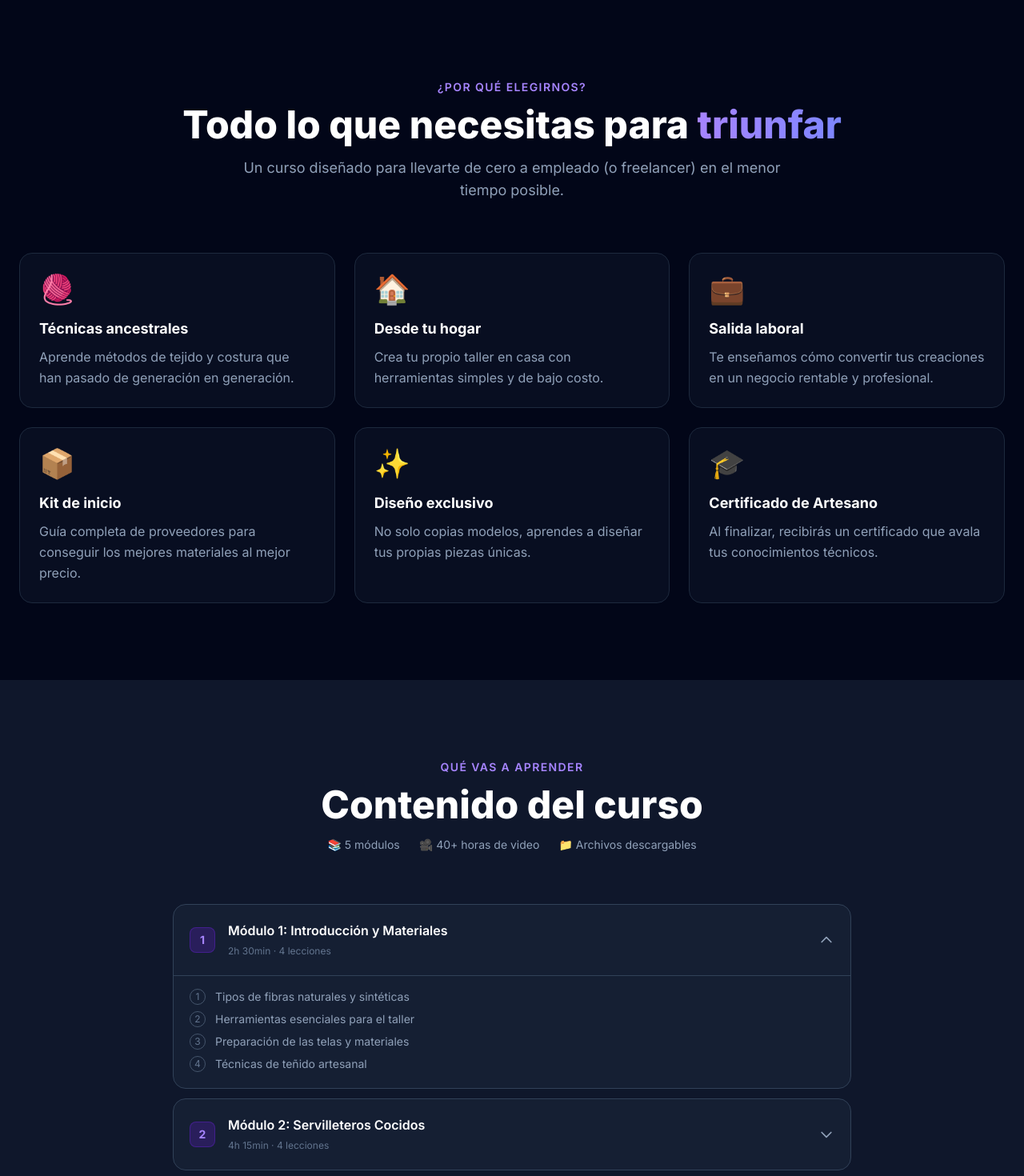
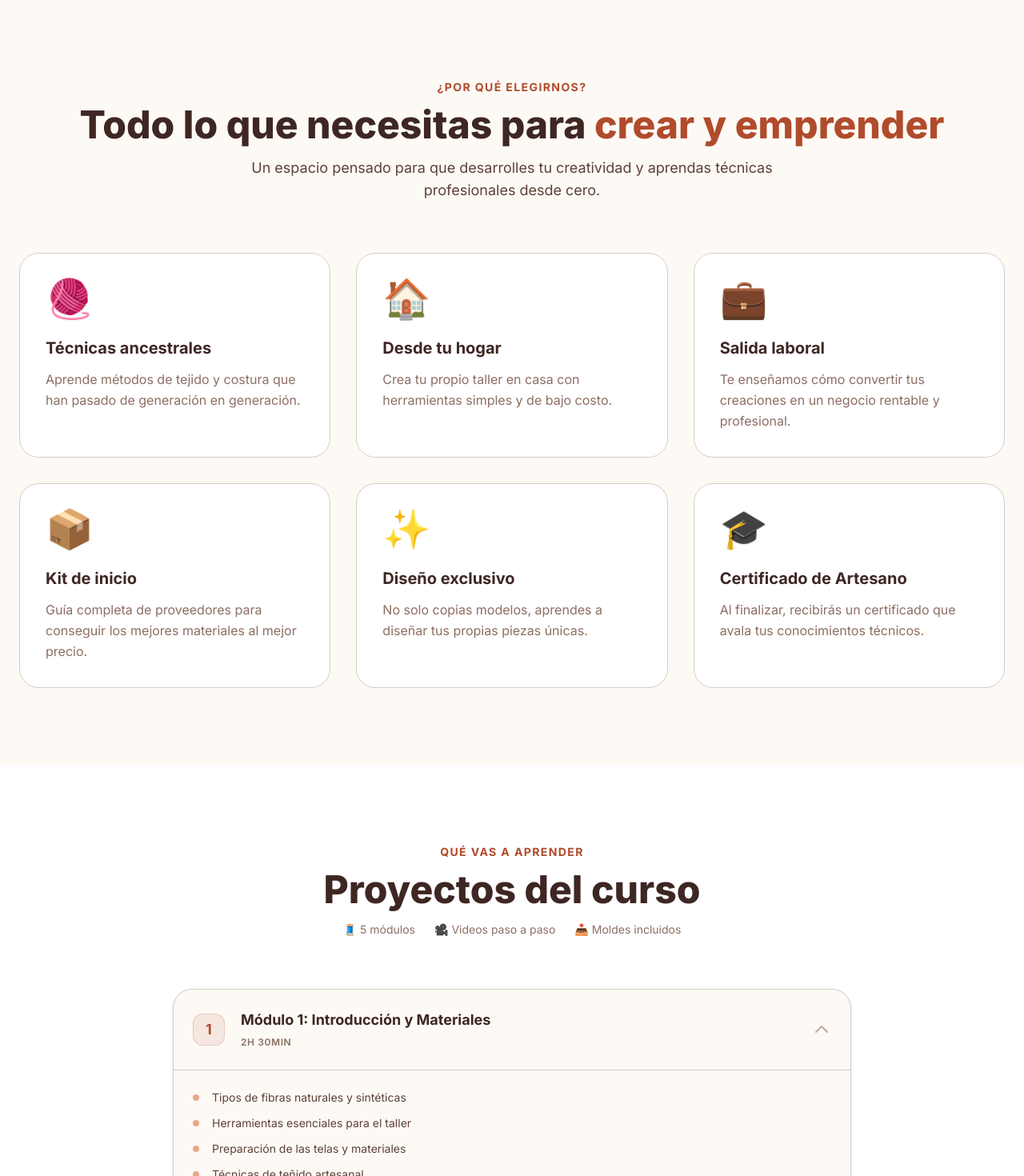
Before and after one commit to Martinromito/course-platform, a Next.js app: page / in a window 1280 px wide. Shown: the part 800-2270 px from the top of the page at 80% size. Built offline with nearby package versions, Linux system fonts and the light colour scheme; no server answers.

Commit message:
visual_fix

```diff
--- a/src/components/landing/BenefitsSection.tsx
+++ b/src/components/landing/BenefitsSection.tsx
@@ -36,38 +36,35 @@ export default function BenefitsSection() {
   ];
 
   return (
-    <section id="beneficios" className="py-24 bg-slate-950">
+    <section id="beneficios" className="py-24 bg-[#fdfaf5]">
       <div className="max-w-7xl mx-auto px-4 sm:px-6">
         {/* Header */}
         <div className="text-center mb-16">
-          <span className="text-violet-400 text-sm font-semibold uppercase tracking-widest">
+          <span className="text-[#b04b2b] text-sm font-bold uppercase tracking-widest">
             ¿Por qué elegirnos?
           </span>
-          <h2 className="text-4xl sm:text-5xl font-extrabold text-white mt-3 mb-4">
+          <h2 className="text-4xl sm:text-5xl font-extrabold text-[#3e2723] mt-3 mb-4">
             Todo lo que necesitas para{' '}
-            <span className="bg-gradient-to-r from-violet-400 to-indigo-400 bg-clip-text text-transparent">
-              triunfar
+            <span className="text-[#b04b2b]">
+              crear y emprender
             </span>
           </h2>
-          <p className="text-slate-400 text-lg max-w-2xl mx-auto">
-            Un curso diseñado para llevarte de cero a empleado (o freelancer) en el menor tiempo posible.
+          <p className="text-[#5d4037] text-lg max-w-2xl mx-auto">
+            Un espacio pensado para que desarrolles tu creatividad y aprendas técnicas profesionales desde cero.
           </p>
         </div>
 
         {/* Grid */}
-        <div className="grid grid-cols-1 md:grid-cols-2 lg:grid-cols-3 gap-6">
+        <div className="grid grid-cols-1 md:grid-cols-2 lg:grid-cols-3 gap-8">
           {benefits.map((b, i) => (
             <div
               key={i}
-              className="group relative p-6 rounded-2xl border border-slate-800 bg-slate-900/50 hover:border-violet-500/50 hover:bg-slate-900 transition-all duration-300"
+              className="group relative p-8 rounded-3xl border border-[#d7ccc8] bg-white hover:border-[#b04b2b]/50 hover:shadow-xl transition-all duration-300"
             >
-              {/* Glow on hover */}
-              <div className="absolute inset-0 rounded-2xl bg-gradient-to-br from-violet-500/5 to-indigo-500/5 opacity-0 group-hover:opacity-100 transition-opacity duration-300" />
-
               <div className="relative">
-                <div className="text-4xl mb-4">{b.icon}</div>
-                <h3 className="text-white font-bold text-lg mb-2">{b.title}</h3>
-                <p className="text-slate-400 leading-relaxed">{b.description}</p>
+                <div className="text-5xl mb-6">{b.icon}</div>
+                <h3 className="text-[#3e2723] font-bold text-xl mb-3">{b.title}</h3>
+                <p className="text-[#8d6e63] leading-relaxed">{b.description}</p>
               </div>
             </div>
           ))}
--- a/src/components/landing/CurriculumSection.tsx
+++ b/src/components/landing/CurriculumSection.tsx
@@ -62,43 +62,43 @@ export default function CurriculumSection() {
   const [openIdx, setOpenIdx] = useState<number | null>(0);
 
   return (
-    <section id="contenido" className="py-24 bg-slate-900">
+    <section id="contenido" className="py-24 bg-white">
       <div className="max-w-4xl mx-auto px-4 sm:px-6">
         <div className="text-center mb-16">
-          <span className="text-violet-400 text-sm font-semibold uppercase tracking-widest">
+          <span className="text-[#b04b2b] text-sm font-bold uppercase tracking-widest">
             Qué vas a aprender
           </span>
-          <h2 className="text-4xl sm:text-5xl font-extrabold text-white mt-3 mb-4">
-            Contenido del curso
+          <h2 className="text-4xl sm:text-5xl font-extrabold text-[#3e2723] mt-3 mb-4">
+            Proyectos del curso
           </h2>
-          <div className="flex items-center justify-center gap-6 mt-4 text-slate-400 text-sm">
-            <span>📚 {modules.length} módulos</span>
-            <span>🎥 40+ horas de video</span>
-            <span>📁 Archivos descargables</span>
+          <div className="flex items-center justify-center gap-6 mt-4 text-[#8d6e63] text-sm">
+            <span>🧵 {modules.length} módulos</span>
+            <span>🎥 Videos paso a paso</span>
+            <span>📥 Moldes incluidos</span>
           </div>
         </div>
 
-        <div className="space-y-3">
+        <div className="space-y-4">
           {modules.map((mod, idx) => (
             <div
               key={idx}
-              className="border border-slate-700 rounded-2xl overflow-hidden bg-slate-800/50 hover:border-slate-600 transition-colors"
+              className="border border-[#d7ccc8] rounded-3xl overflow-hidden bg-[#fdfaf5] hover:border-[#b04b2b]/30 transition-colors shadow-sm"
             >
               <button
                 onClick={() => setOpenIdx(openIdx === idx ? null : idx)}
-                className="w-full flex items-center justify-between p-5 text-left"
+                className="w-full flex items-center justify-between p-6 text-left"
               >
-                <div className="flex items-center gap-4">
-                  <div className="w-8 h-8 rounded-lg bg-violet-600/20 border border-violet-600/30 flex items-center justify-center text-violet-400 font-bold text-sm">
+                <div className="flex items-center gap-5">
+                  <div className="w-10 h-10 rounded-xl bg-[#b04b2b]/10 border border-[#b04b2b]/20 flex items-center justify-center text-[#b04b2b] font-bold text-lg">
                     {idx + 1}
                   </div>
                   <div>
-                    <h3 className="text-white font-semibold">{mod.title}</h3>
-                    <span className="text-slate-500 text-xs">{mod.duration} · {mod.lessons.length} lecciones</span>
+                    <h3 className="text-[#3e2723] font-bold text-lg">{mod.title}</h3>
+                    <span className="text-[#8d6e63] text-xs uppercase tracking-wider font-semibold">{mod.duration}</span>
                   </div>
                 </div>
                 <svg
-                  className={`w-5 h-5 text-slate-400 transition-transform duration-300 ${openIdx === idx ? 'rotate-180' : ''}`}
+                  className={`w-6 h-6 text-[#bcaaa4] transition-transform duration-300 ${openIdx === idx ? 'rotate-180' : ''}`}
                   fill="none" viewBox="0 0 24 24" stroke="currentColor"
                 >
                   <path strokeLinecap="round" strokeLinejoin="round" strokeWidth={2} d="M19 9l-7 7-7-7" />
@@ -106,13 +106,11 @@ export default function CurriculumSection() {
               </button>
 
               {openIdx === idx && (
-                <div className="border-t border-slate-700 px-5 pb-5">
-                  <ul className="space-y-2 mt-4">
+                <div className="border-t border-[#d7ccc8] px-6 pb-6 pt-2">
+                  <ul className="space-y-3 mt-4">
                     {mod.lessons.map((lesson, li) => (
-                      <li key={li} className="flex items-center gap-3 text-slate-400 text-sm">
-                        <span className="w-5 h-5 rounded-full border border-slate-600 flex items-center justify-center text-xs text-slate-500">
-                          {li + 1}
-                        </span>
+                      <li key={li} className="flex items-center gap-4 text-[#5d4037] text-sm">
+                        <div className="w-2 h-2 rounded-full bg-[#e9a68a]" />
                         {lesson}
                       </li>
                     ))}
--- a/src/components/landing/FAQSection.tsx
+++ b/src/components/landing/FAQSection.tsx
@@ -36,36 +36,36 @@ export default function FAQSection() {
   const [openIdx, setOpenIdx] = useState<number | null>(null);
 
   return (
-    <section id="faq" className="py-24 bg-slate-900">
+    <section id="faq" className="py-24 bg-white">
       <div className="max-w-3xl mx-auto px-4 sm:px-6">
         <div className="text-center mb-16">
-          <span className="text-violet-400 text-sm font-semibold uppercase tracking-widest">
+          <span className="text-[#b04b2b] text-sm font-bold uppercase tracking-widest">
             Preguntas frecuentes
           </span>
-          <h2 className="text-4xl sm:text-5xl font-extrabold text-white mt-3">
+          <h2 className="text-4xl sm:text-5xl font-extrabold text-[#3e2723] mt-3">
             ¿Tienes dudas?
           </h2>
         </div>
 
-        <div className="space-y-3">
+        <div className="space-y-4">
           {faqs.map((faq, idx) => (
             <div
               key={idx}
-              className="border border-slate-700 rounded-2xl overflow-hidden bg-slate-800/30"
+              className="border border-[#d7ccc8] rounded-3xl overflow-hidden bg-[#fdfaf5]"
             >
               <button
                 onClick={() => setOpenIdx(openIdx === idx ? null : idx)}
-                className="w-full flex items-center justify-between p-5 text-left gap-4"
+                className="w-full flex items-center justify-between p-6 text-left gap-4"
               >
-                <span className="text-white font-medium">{faq.q}</span>
-                <span className={`text-violet-400 text-xl flex-shrink-0 transition-transform duration-300 ${openIdx === idx ? 'rotate-45' : ''}`}>
+                <span className="text-[#3e2723] font-bold">{faq.q}</span>
+                <span className={`text-[#b04b2b] text-2xl flex-shrink-0 transition-transform duration-300 ${openIdx === idx ? 'rotate-45' : ''}`}>
                   +
                 </span>
               </button>
 
               {openIdx === idx && (
-                <div className="border-t border-slate-700 px-5 pb-5 pt-4">
-                  <p className="text-slate-400 leading-relaxed">{faq.a}</p>
+                <div className="border-t border-[#d7ccc8] px-6 pb-6 pt-5">
+                  <p className="text-[#5d4037] leading-relaxed font-medium">{faq.a}</p>
                 </div>
               )}
             </div>
```
Also changed, not shown: src/components/landing/PricingSection.tsx (+25 -24 lines).
